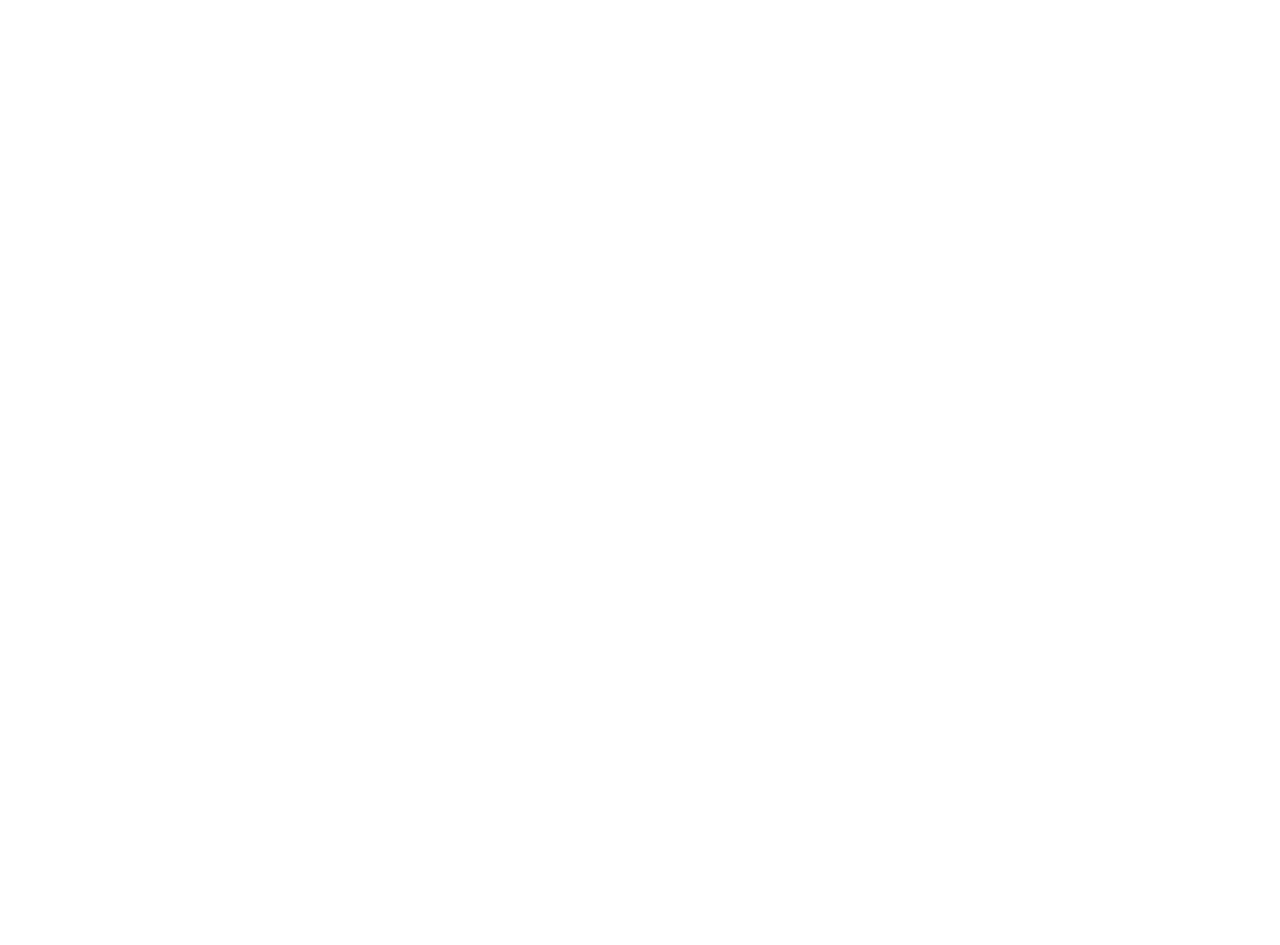
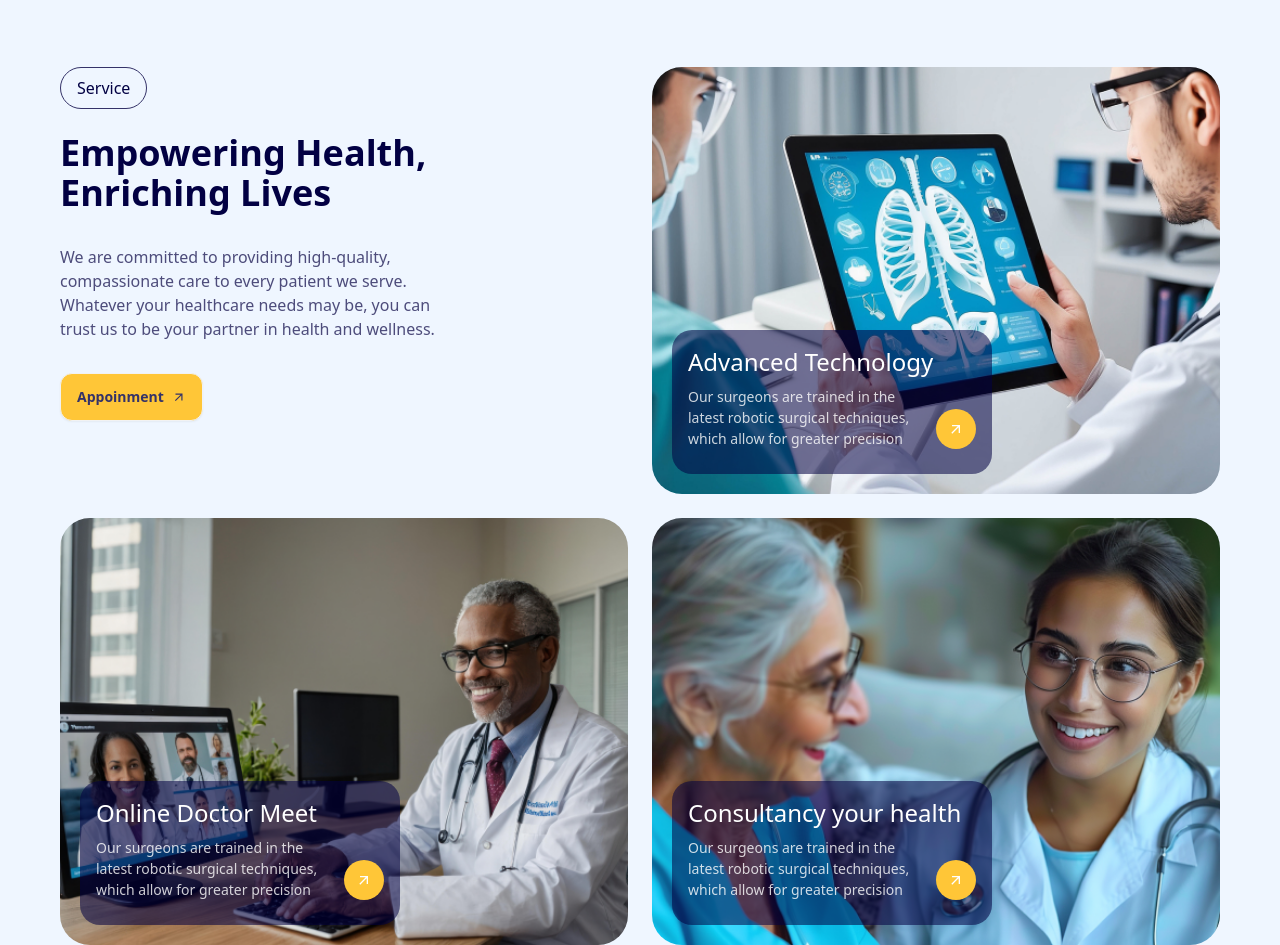
Before and after one commit to shuvo339/DC-Healthcare, a React (Vite) app: page / in a window 1280 px wide. Shown: the part 1520-2465 px from the top of the page. Before the commit the page ends 1507 px from the top, so only its background shows below. Built offline with nearby package versions, Linux system fonts and the light colour scheme.

Commit message:
service section added

```diff
--- /dev/null
+++ b/src/assets/components/ServiceCommon/ServiceCommon.jsx
@@ -0,0 +1,21 @@
+import { MdOutlineArrowOutward } from "react-icons/md";
+const ServiceCommon = ({img, title, para}) => {
+    return (
+        <div className="relative w-full">
+        <img className="rounded-[30px] w-full" src={img} alt="" />
+        <div className="w-[320px] h-[144px] p-4 bg-[#020043] bg-opacity-55 rounded-[20px] text-white absolute bottom-5 left-5">
+          <h1 className="text-2xl pb-2">{title}</h1>
+          <div className="flex items-end">
+          <p className="opacity-80 text-[14px] pr-4">
+            {para}
+          </p>
+          <div className="size-10 p-3 rounded-full bg-[#FFC637]">
+          <MdOutlineArrowOutward />
+          </div>
+          </div>
+        </div>
+      </div>
+    );
+};
+
+export default ServiceCommon;
--- a/src/pages/Home/Home.jsx
+++ b/src/pages/Home/Home.jsx
@@ -1,6 +1,7 @@
 import Banner from "./Banner";
 import Highlights from "./Highlights";
 import Mission from "./Mission";
+import Services from "./Services";
 
 const Home = () => {
     return (
@@ -8,6 +9,7 @@ const Home = () => {
             <Banner></Banner>
             <Highlights></Highlights>
             <Mission></Mission>
+            <Services></Services>
         </div>
     );
 };
--- a/src/pages/Home/Mission.jsx
+++ b/src/pages/Home/Mission.jsx
@@ -1,10 +1,10 @@
-import CommonButton from "../../assets/CommonButton/CommonButton";
+import CommonButton from "../../assets/components/CommonButton/CommonButton";
 import Subheading from "../../assets/components/Subheading/Subheading";
 import image from '../../assets/images/Rectangle 24.png'
 
 const Mission = () => {
   return (
-    <div className="mt-[120px] flex flex-col md:flex-row gap-3 md:gap-10">
+    <div className="mt-[60px] md:mt-[120px] flex flex-col md:flex-row gap-3 md:gap-10">
       <div className="w-full md:w-1/2">
         <Subheading text="Who we are"></Subheading>
         <h1 className="text-4xl font-semibold text-[#020043]">We Help To Get <br /> Soultions</h1>
--- /dev/null
+++ b/src/pages/Home/Services.jsx
@@ -0,0 +1,33 @@
+import CommonButton from "../../assets/components/CommonButton/CommonButton";
+import ServiceCommon from "../../assets/components/ServiceCommon/ServiceCommon";
+import Subheading from "../../assets/components/Subheading/Subheading";
+import image1 from "../../assets/images/Rectangle 27-2.png";
+import image2 from "../../assets/images/Rectangle 27-1.png";
+import image3 from "../../assets/images/Rectangle 27.png";
+
+const Services = () => {
+  return (
+    <div className="mt-[60px] md:mt-[120px] grid grid-col-1 md:grid-cols-2 gap-6">
+      <div className="w-full">
+        <Subheading text="Service"></Subheading>
+        <h1 className="text-4xl font-semibold text-[#020043]">
+          Empowering Health, <br />
+          Enriching Lives
+        </h1>
+        <p className="max-w-[380px] py-8 text-[#4D4C7B]">
+          We are committed to providing high-quality, compassionate care to
+          every patient we serve. Whatever your healthcare needs may be, you can
+          trust us to be your partner in health and wellness.
+        </p>
+        <CommonButton buttonText="Appoinment"></CommonButton>
+      </div>
+
+      <ServiceCommon img={image1} title="Advanced Technology" para="Our surgeons are trained in the latest robotic surgical techniques, which allow for greater precision"></ServiceCommon>
+      <ServiceCommon img={image2} title="Online Doctor Meet" para="Our surgeons are trained in the latest robotic surgical techniques, which allow for greater precision"></ServiceCommon>
+      <ServiceCommon img={image3} title="Consultancy your health" para="Our surgeons are trained in the latest robotic surgical techniques, which allow for greater precision "></ServiceCommon>
+
+    </div>
+  );
+};
+
+export default Services;
```
Also changed, not shown: .eslintrc.cjs, src/assets/components/CommonButton/CommonButton.jsx (renamed from src/assets/CommonButton/CommonButton.jsx).
